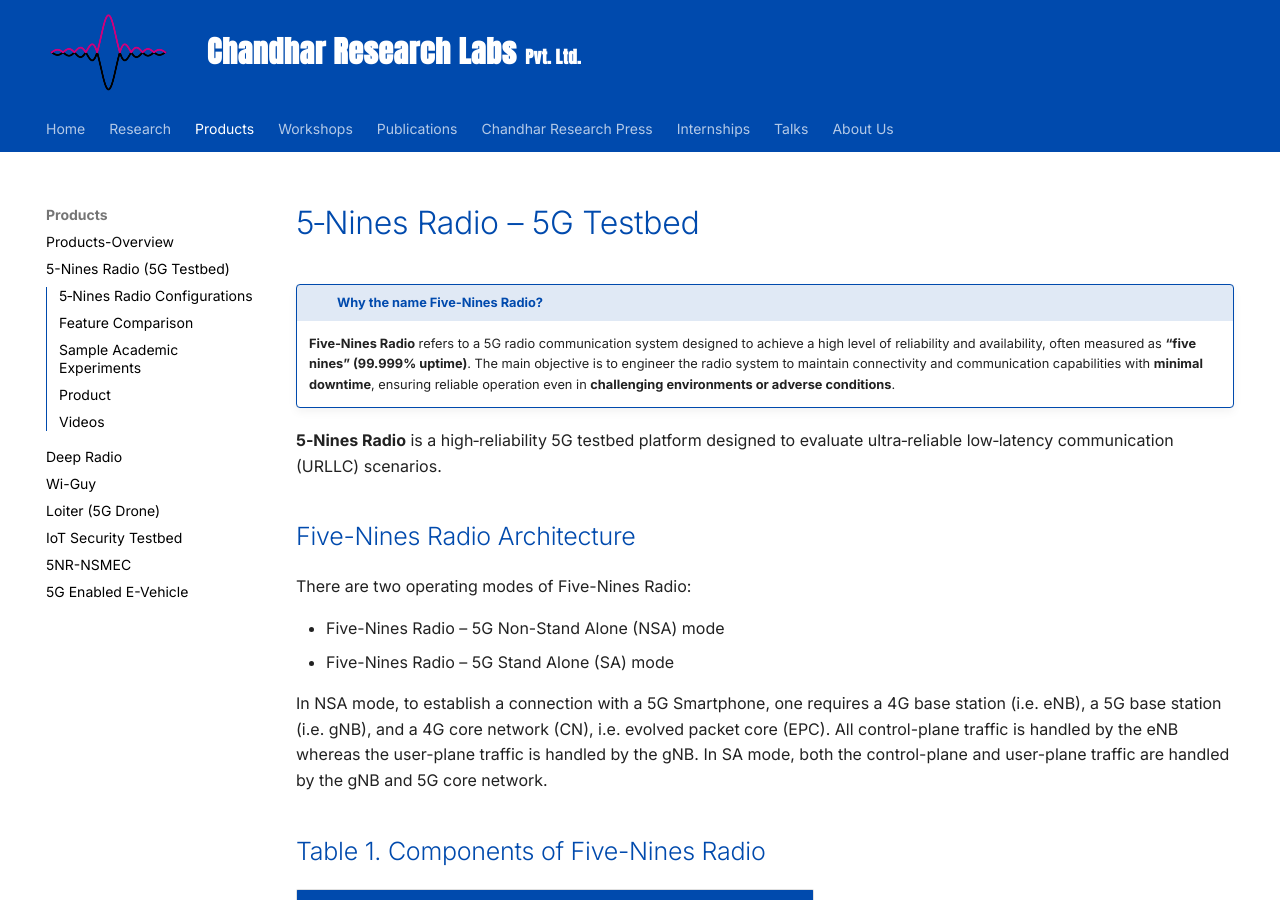
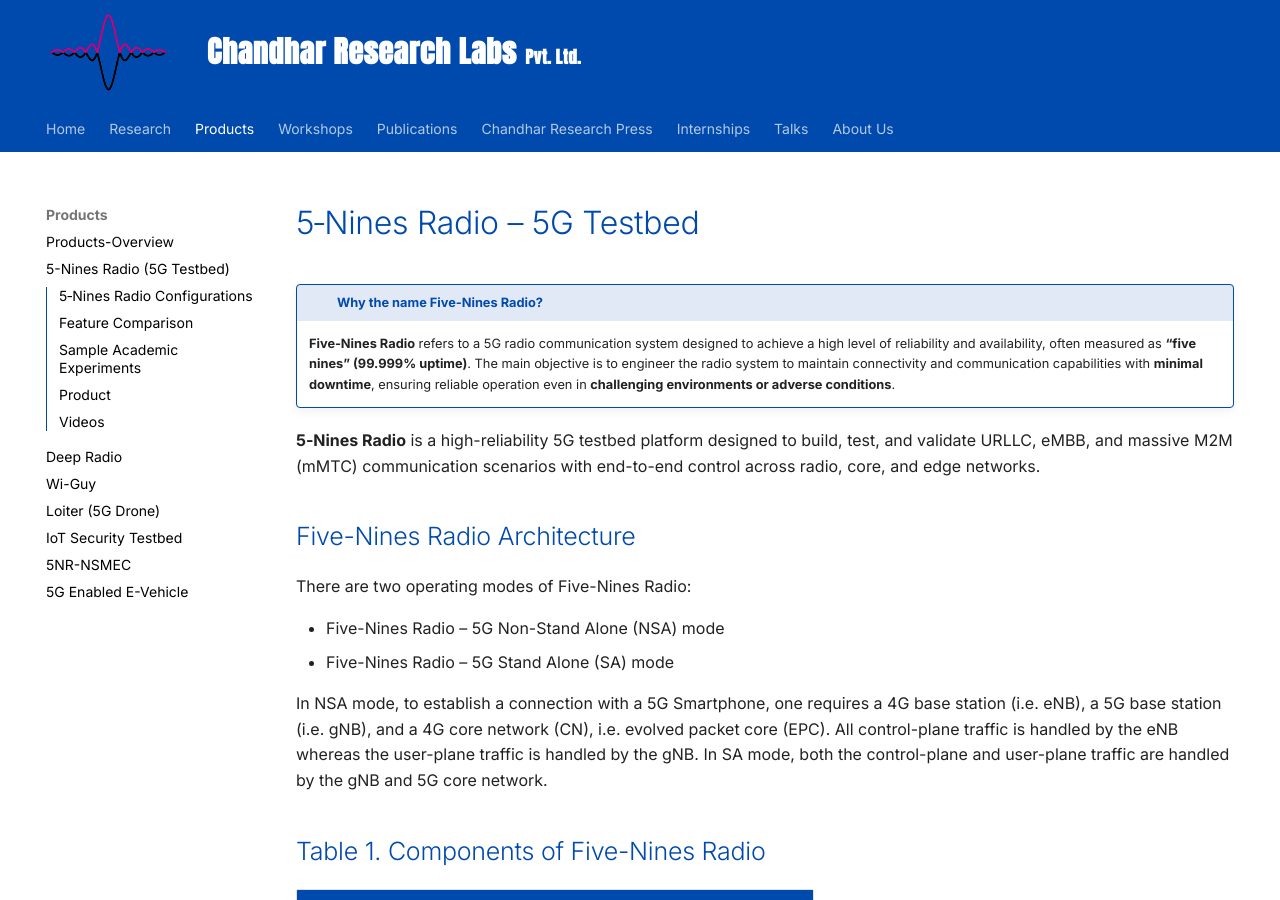
Before and after one commit to chandharlabs/chandhar-docs, an MkDocs documentation site: the page built from docs/products/5-nines-radio.md, in a window 1280 px wide and 900 px high. Built offline with MkDocs 1.6.1 and Material for MkDocs 9.7.7, drawn with Linux system fonts in a browser that asks for light colours.

Commit message:
Update 5-nines-radio.md

```diff
--- a/docs/products/5-nines-radio.md
+++ b/docs/products/5-nines-radio.md
@@ -9,8 +9,7 @@
     adverse conditions**.
 
 
-**5‑Nines Radio** is a high‑reliability 5G testbed platform designed to evaluate
-ultra‑reliable low‑latency communication (URLLC) scenarios.
+**5‑Nines Radio** is a high-reliability 5G testbed platform designed to build, test, and validate URLLC, eMBB, and massive M2M (mMTC) communication scenarios with end-to-end control across radio, core, and edge networks.
 
 
 
```
